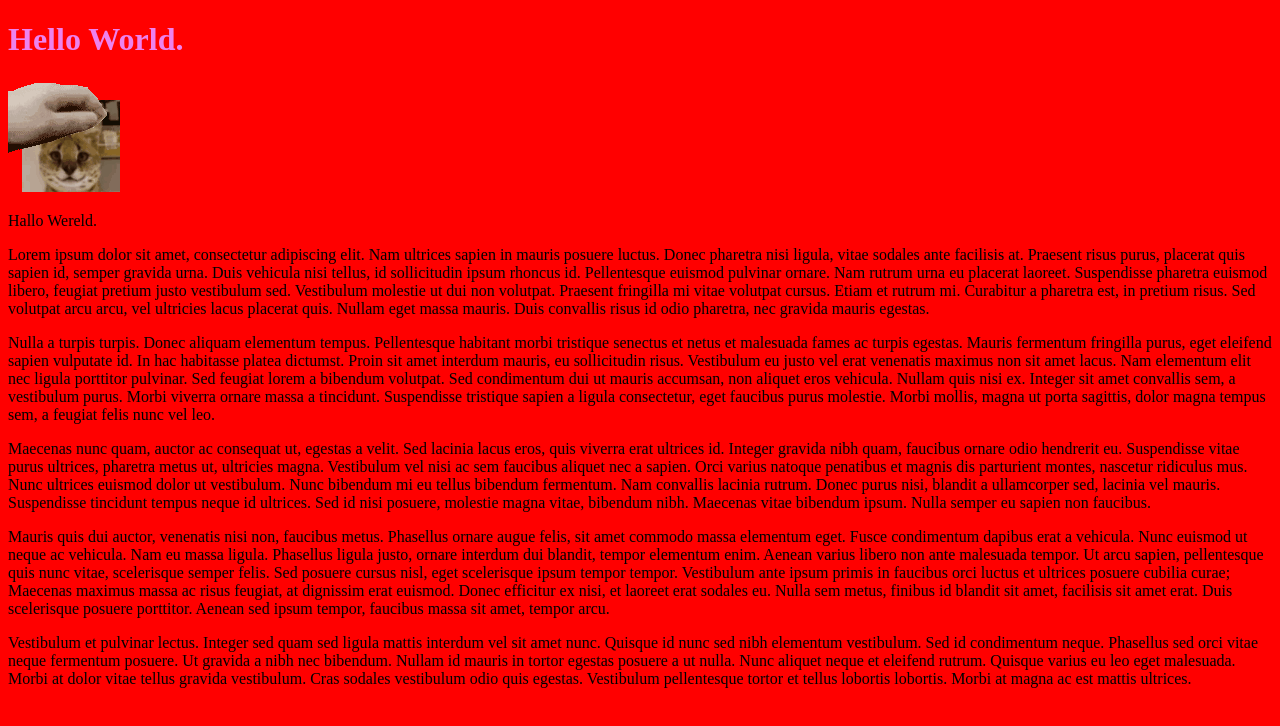
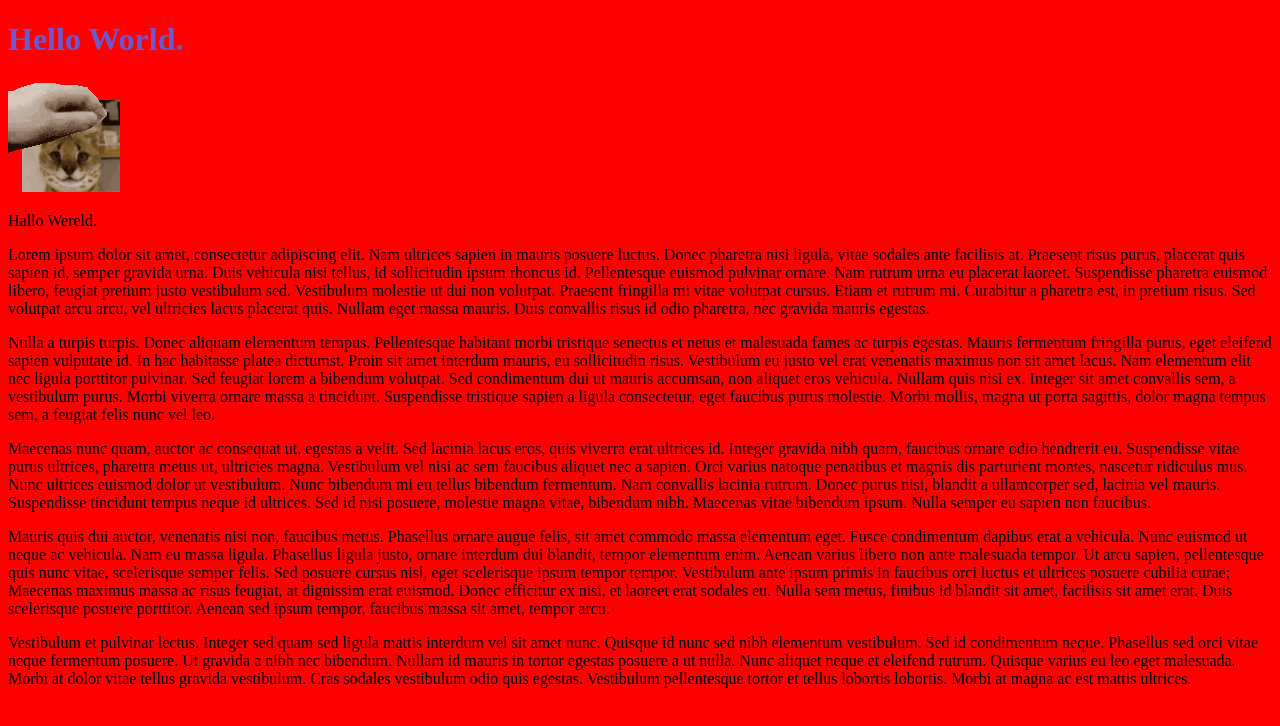
Before and after one commit to TamasssH/Webpage, a plain HTML site: page index.html in a window 1280 px wide. Drawn offline with Linux system fonts and the light colour scheme.

Commit message:
SlateBlue h1

```diff
--- a/css/style.css
+++ b/css/style.css
@@ -1,2 +1,2 @@
-h1 {color:Violet}
+h1 {color:slateblue}
 body{background-color:red}
```
